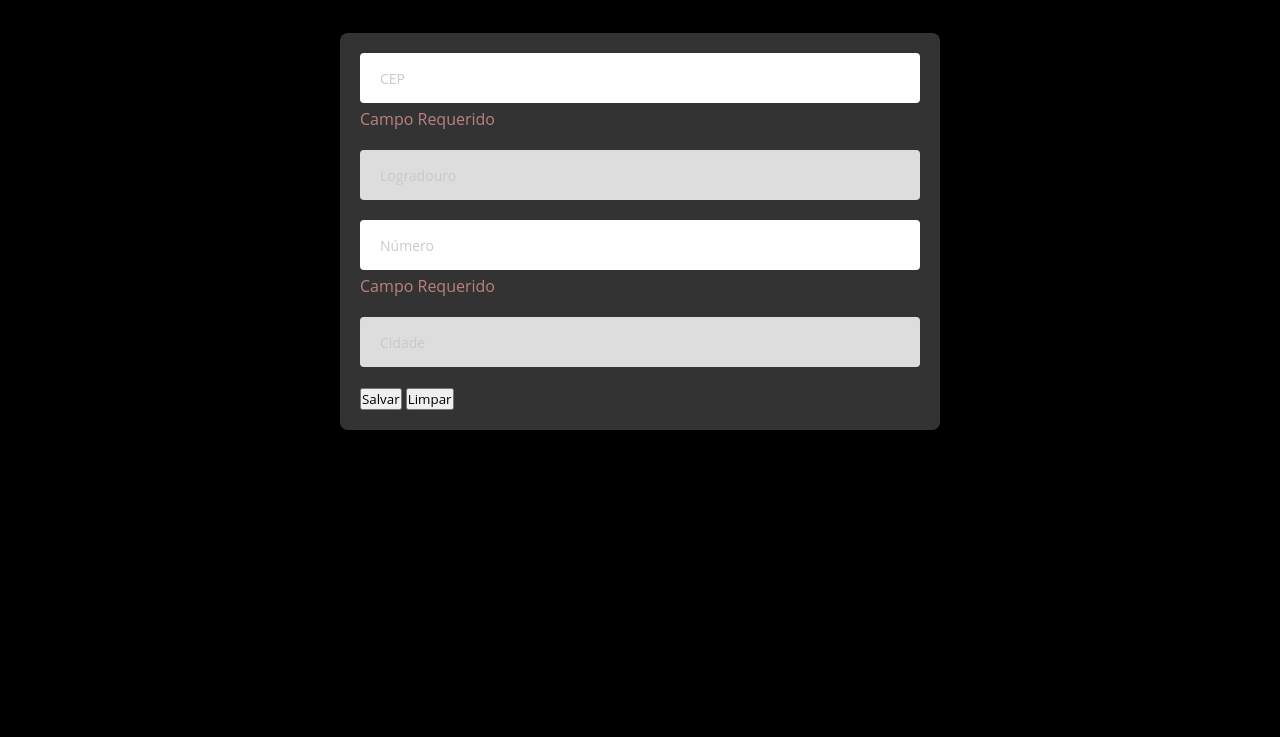
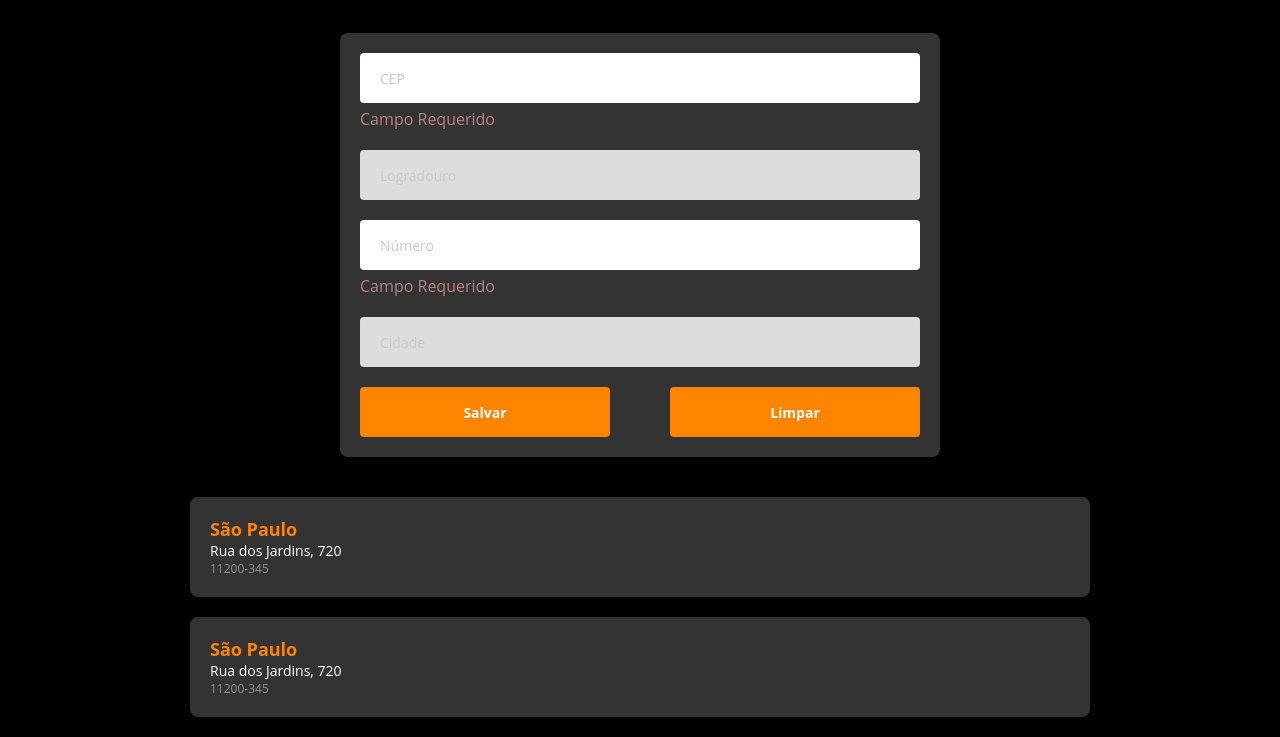
Before and after one commit to casdavi2009/Projeto-DSViaCEP, a plain HTML site: page index.html in a window 1280 px wide. Shown: the part 87-824 px from the top of the page. Before the commit the page ends 800 px from the top, so only its background shows below. Drawn offline with Linux system fonts and the light colour scheme.

Commit message:
Estilização dos botões e da listagem

```diff
--- a/css/styles.css
+++ b/css/styles.css
@@ -81,3 +81,60 @@ html, body {
 .form-input:disabled {
     background-color: #ddd;
 }
+
+.btn-container {
+    display: flex;
+    justify-content: space-between;
+}
+
+.btn {
+    width: 250px;
+    height: 50px;
+    background-color: #ff8400;
+    border: 0;
+    border-radius: 4px;
+    font-weight: 700;
+    font-size: 14px;
+    color: #fff;
+}
+
+.btn-left {
+    margin-right: 10px;
+}
+
+.btn-right {
+    margin-left: 10px;
+}
+
+.list-container {
+    width: 100%;
+    padding: 0 20px;
+    display: flex;
+    flex-direction: column;
+    align-items: center;
+}
+
+.card-list-item {
+    background-color: #333;
+    max-width: 900px;
+    color: #fff;
+    width: 100%;
+    margin-bottom: 20px;
+    border-radius: 8px;
+    padding: 20px;
+}
+
+.card-list-item h3 {
+    color: #ff8400;
+    font-size: 18px;
+}
+
+.address-line {
+    color: #fff;
+    font-size: 14px;
+}
+
+.address-cep {
+    color: #8f8f8f;
+    font-size: 12px;
+}
--- a/index.html
+++ b/index.html
@@ -60,23 +60,23 @@
                             disabled
                             />
                     </div>
-                    <div>
-                        <button type="submit">Salvar</button>
-                        <button>Limpar</button>
+                    <div class="btn-container">
+                        <button class="btn btn-left" type="submit">Salvar</button>
+                        <button class="btn btn-right">Limpar</button>
                     </div>
                 </form>
             </div>
         </section>
-        <section id="list-section">
-            <div>
+        <section class="list-container" id="list-section">
+            <div class="card-list-item">
                 <h3>São Paulo</h3>
-                <p>Rua dos Jardins, 720</p>
-                <p>11200-345</p>
+                <p class="address-line">Rua dos Jardins, 720</p>
+                <p class="address-cep">11200-345</p>
             </div>
-            <div>
+            <div class="card-list-item">
                 <h3>São Paulo</h3>
-                <p>Rua dos Jardins, 720</p>
-                <p>11200-345</p>
+                <p class="address-line">Rua dos Jardins, 720</p>
+                <p class="address-cep">11200-345</p>
             </div>
         </section>
     </main>
```
